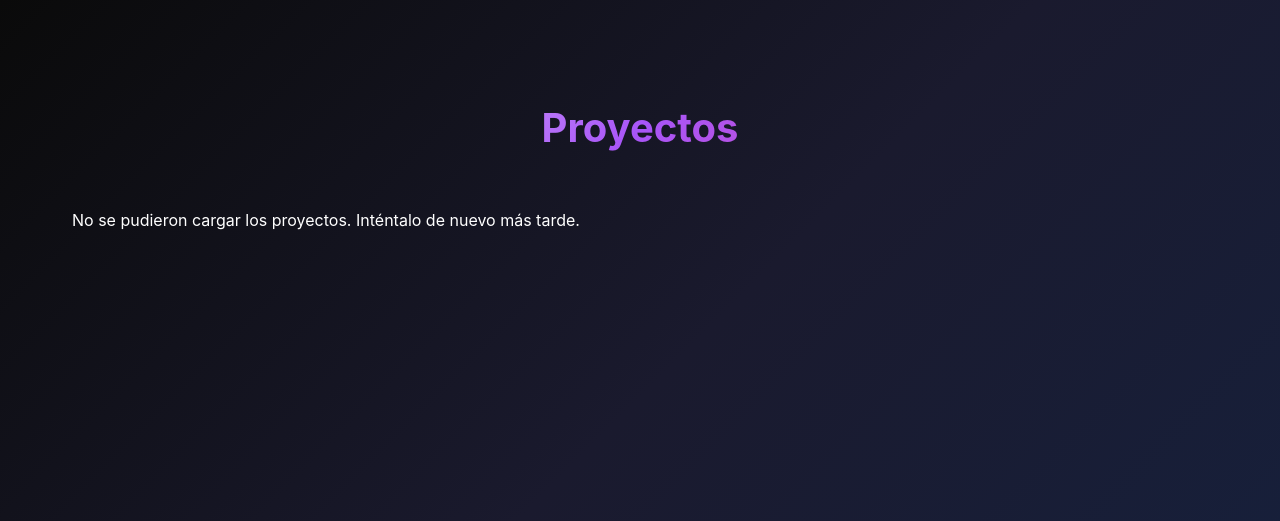
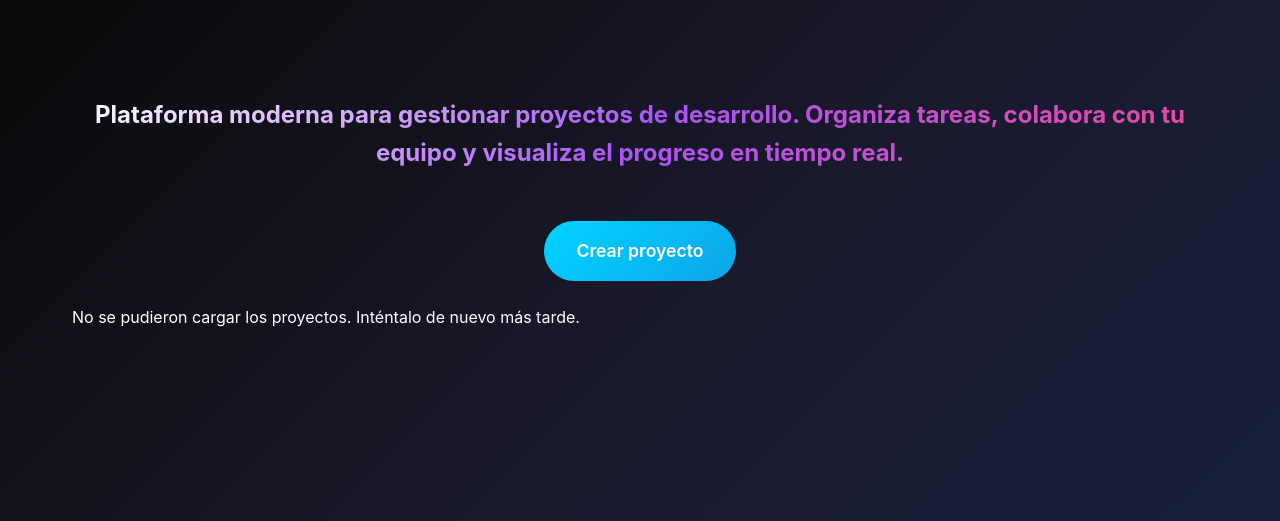
Before and after one commit to manosYaEducation/Front_Hack_Rosario_Aiweekend, a PHP site: page / in a window 1280 px wide. Shown: the top 521 px of the page. Run offline with PHP 8.4, Linux system fonts and the light colour scheme.

Commit message:
actualizacion de vistas y project list

```diff
--- a/public/css/user-view.css
+++ b/public/css/user-view.css
@@ -185,10 +185,10 @@ body {
 }
 
 .form-title {
-    font-size: 2.5rem;
+    font-size: 1.5rem;
     font-weight: bold;
     text-align: center;
-    margin-bottom: 1rem;
+    margin-bottom: 0.5rem;
     background: linear-gradient(135deg, #ffffff 0%, #a855f7 50%, #ec4899 100%);
     -webkit-background-clip: text;
     -webkit-text-fill-color: transparent;
--- a/views/landing.php
+++ b/views/landing.php
@@ -8,13 +8,12 @@
 </head>
 <body>
 
-    <!-- Projects Section -->
     <section class="projects-section">
       <div class="projects-container">
-            <h1 class="projects-title">Proyectos</h1>
-
-
-                  <!-- Projects Section -->
+  <h2 class="form-title" style="margin-bottom: 2rem;">Plataforma moderna para gestionar proyectos de desarrollo. Organiza tareas, colabora con tu equipo y visualiza el progreso en tiempo real.</h2>
+        <div style="display: flex; justify-content: center; margin: 1.5rem 0 1.5rem 0;">
+          <a href="project-create" class="submit-button" style="text-align: center; text-decoration: none; display: inline-block;">Crear proyecto</a>
+        </div>
         <section id="projects" class="projects-overview">
           <div class="container">
             <div class="projects-grid" id="allProjectsGrid">
@@ -25,9 +24,9 @@
             </div>
           </div>
         </section>
-
       </div>
     </section>
+    <?php require_once("components/nav.php"); ?>
 
     <?php require_once("components/nav.php"); ?>
 
```
Also changed, not shown: views/project-list.php (+4 -9 lines). Lines whose indentation alone changed are shown as unchanged.
